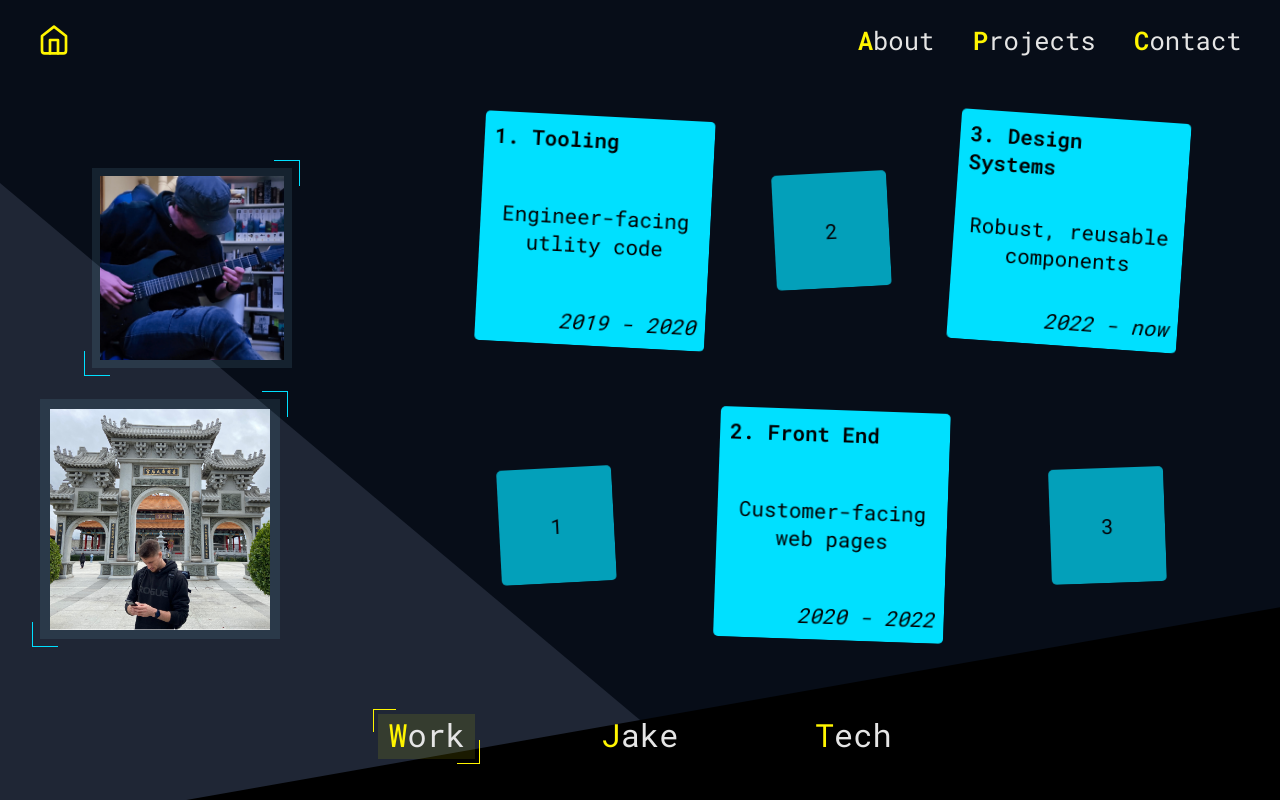
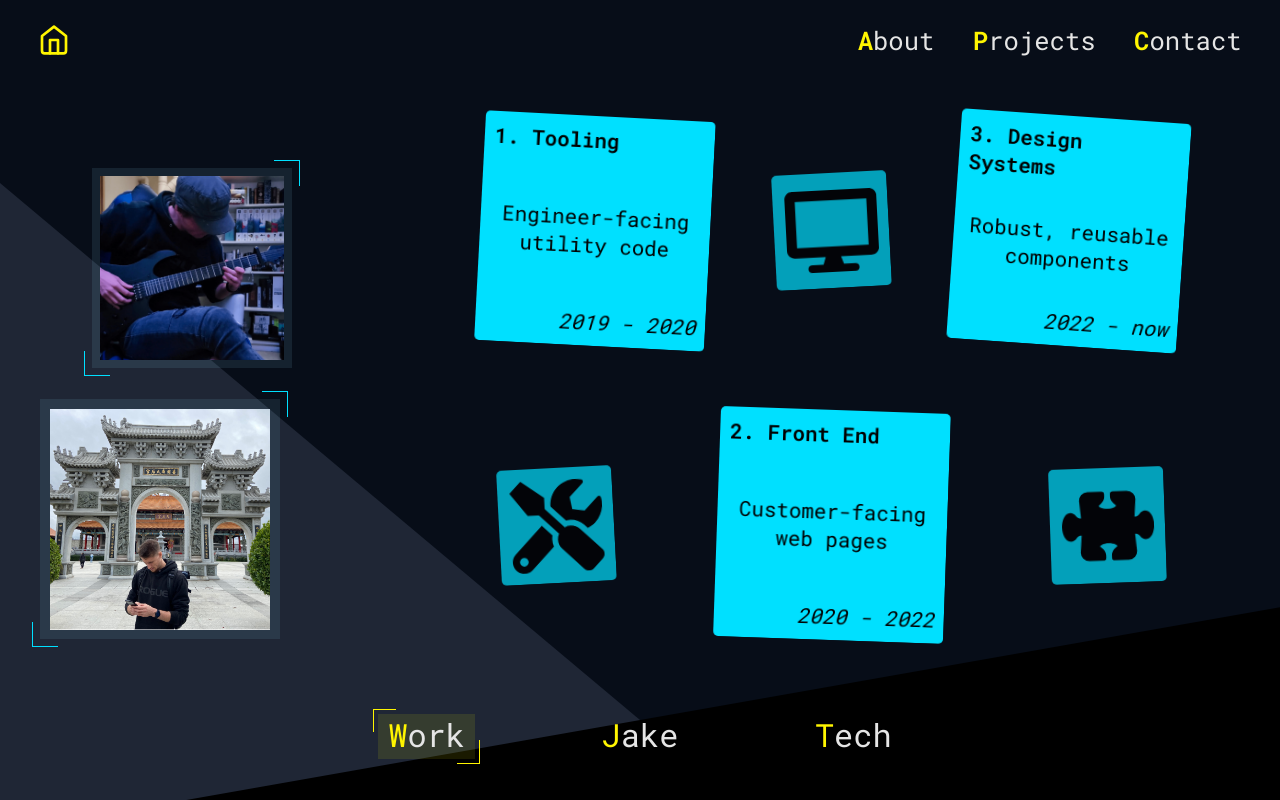
Before and after one commit to JakePitman/moreaporia, a React (Create React App) app: page /about in a window 1280 px wide. Both pictures are taken after a click on the element 426 px from the left and 736 px from the top of the page. Built offline with nearby package versions, Linux system fonts and the light colour scheme; a web font is replaced by a local one.

Commit message:
Add icons

```diff
--- a/src/components/AboutPage/AboutWorkFlipCardData.tsx
+++ b/src/components/AboutPage/AboutWorkFlipCardData.tsx
@@ -1,4 +1,7 @@
 import styles from "./AboutWorkContent.module.scss";
+import colors from "../../shared/_colors.module.scss";
+import { FaTools, FaDesktop } from "react-icons/fa";
+import { BsPuzzleFill } from "react-icons/bs";
 
 export const flipCardDataLandscape = [
   [
@@ -8,7 +11,7 @@ export const flipCardDataLandscape = [
       children: (
         <div className={styles.flipCardContentContainer}>
           <b className={styles.contentCardTitle}>1. Tooling</b>
-          <p className={styles.contentCardText}>Engineer-facing utlity code</p>
+          <p className={styles.contentCardText}>Engineer-facing utility code</p>
           <em className={styles.contentCardDate}>2019 - 2020</em>
         </div>
       ),
@@ -16,7 +19,7 @@ export const flipCardDataLandscape = [
     {
       rotate: -3,
       delay: 0.2,
-      children: <p className={styles.contentCardText}>2</p>,
+      children: <FaDesktop size={"80%"} color={colors.primaryBackground} />,
       small: true,
     },
     {
@@ -35,7 +38,7 @@ export const flipCardDataLandscape = [
     {
       rotate: -3,
       delay: 0.1,
-      children: <p className={styles.contentCardText}>1</p>,
+      children: <FaTools size={"80%"} color={colors.primaryBackground} />,
       small: true,
     },
     {
@@ -52,7 +55,7 @@ export const flipCardDataLandscape = [
     {
       rotate: -2,
       delay: 0.5,
-      children: <p className={styles.contentCardText}>3</p>,
+      children: <BsPuzzleFill size={"80%"} color={colors.primaryBackground} />,
       small: true,
     },
   ],
@@ -63,40 +66,36 @@ export const flipCardDataPortrait = [
     {
       rotate: 4,
       delay: 0.1,
-      children: <p className={styles.contentCardText}>First: Tooling!</p>,
+      children: <p className={styles.contentCardText}>Tooling</p>,
     },
     {
       rotate: 0,
       delay: 0,
-      children: <p className={styles.contentCardText}>2</p>,
+      children: <FaDesktop size={"80%"} color={colors.primaryBackground} />,
       small: true,
     },
     {
       rotate: -4,
       delay: 0.1,
-      children: (
-        <p className={styles.contentCardText}>Third: Something better!</p>
-      ),
+      children: <p className={styles.contentCardText}>Design Systems</p>,
     },
   ],
   [
     {
       rotate: 4,
       delay: 0.3,
-      children: <p className={styles.contentCardText}>1</p>,
+      children: <FaTools size={"80%"} color={colors.primaryBackground} />,
       small: true,
     },
     {
       rotate: 0,
       delay: 0.2,
-      children: (
-        <p className={styles.contentCardText}>Second: Something else!</p>
-      ),
+      children: <p className={styles.contentCardText}>Front End</p>,
     },
     {
       rotate: -4,
       delay: 0.3,
-      children: <p className={styles.contentCardText}>3</p>,
+      children: <BsPuzzleFill size={"80%"} color={colors.primaryBackground} />,
       small: true,
     },
   ],
```
